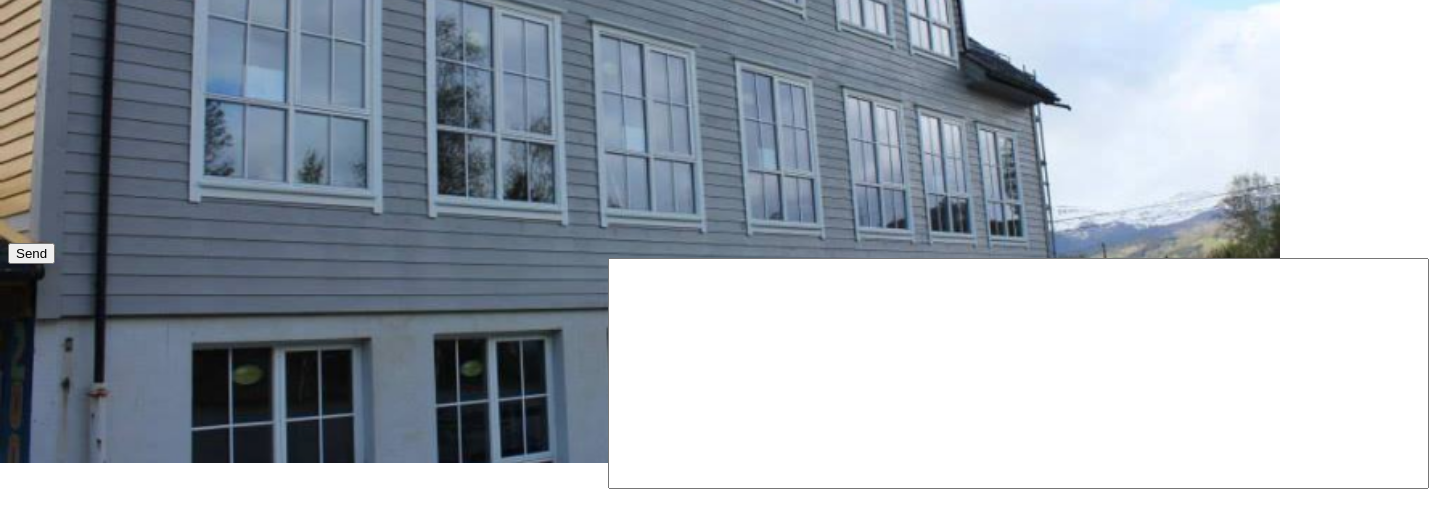
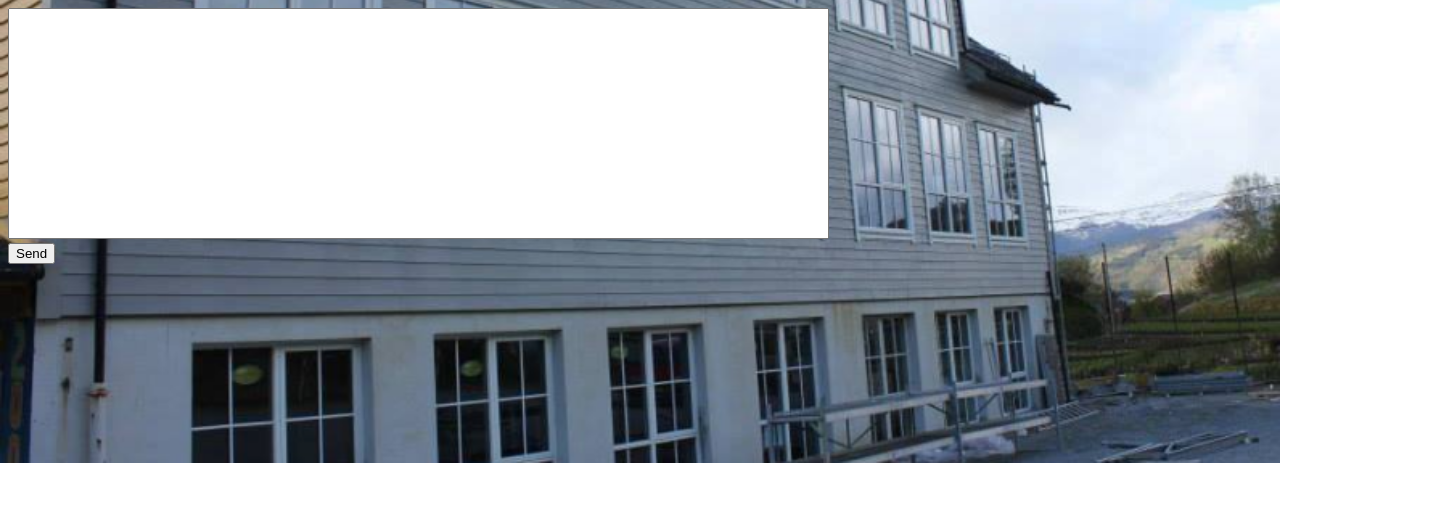
Before and after one commit to CodingOrangutang0/submission-system, a plain HTML site: page index.html in a window 1280 px wide. Shown: the whole page, 1429 px wide, since content can reach past the window. Drawn offline with Linux system fonts and the light colour scheme.

Commit message:
changed some styling

```diff
--- a/style.css
+++ b/style.css
@@ -10,8 +10,7 @@ body {
 textarea {
     resize: none;
     position: relative;
-    bottom: -250px;
-    left: 600px;
+
 }
 buttonsend {
     bottom: -260px;
```
